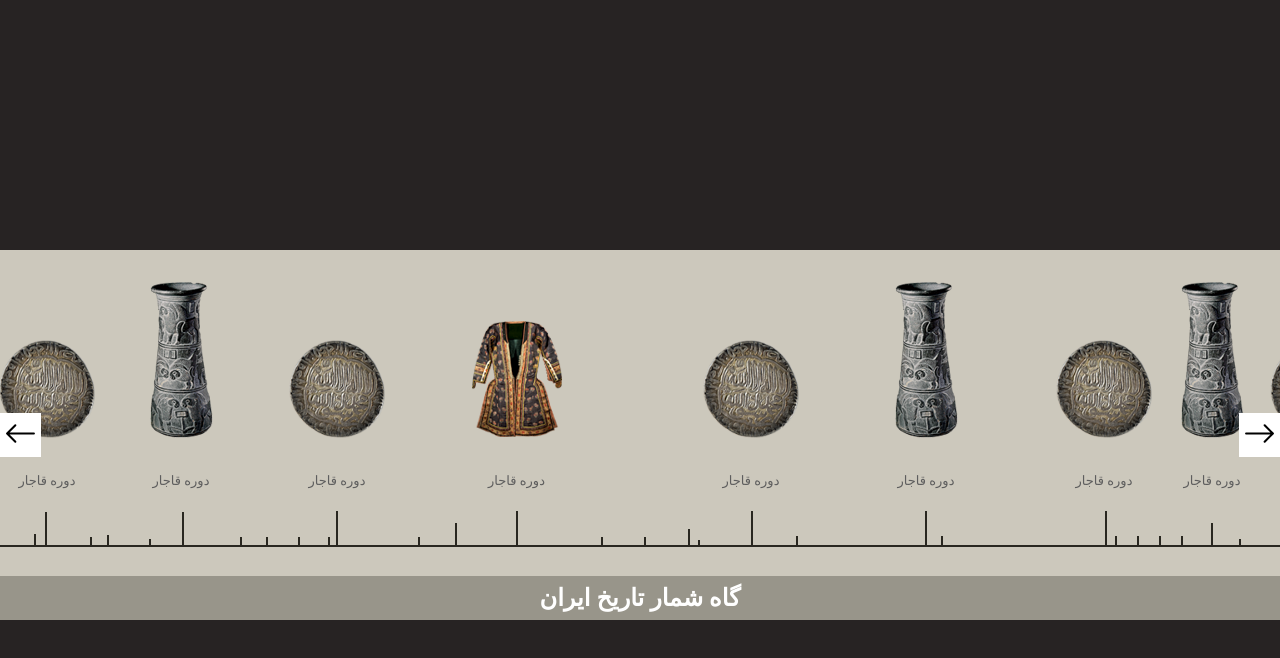
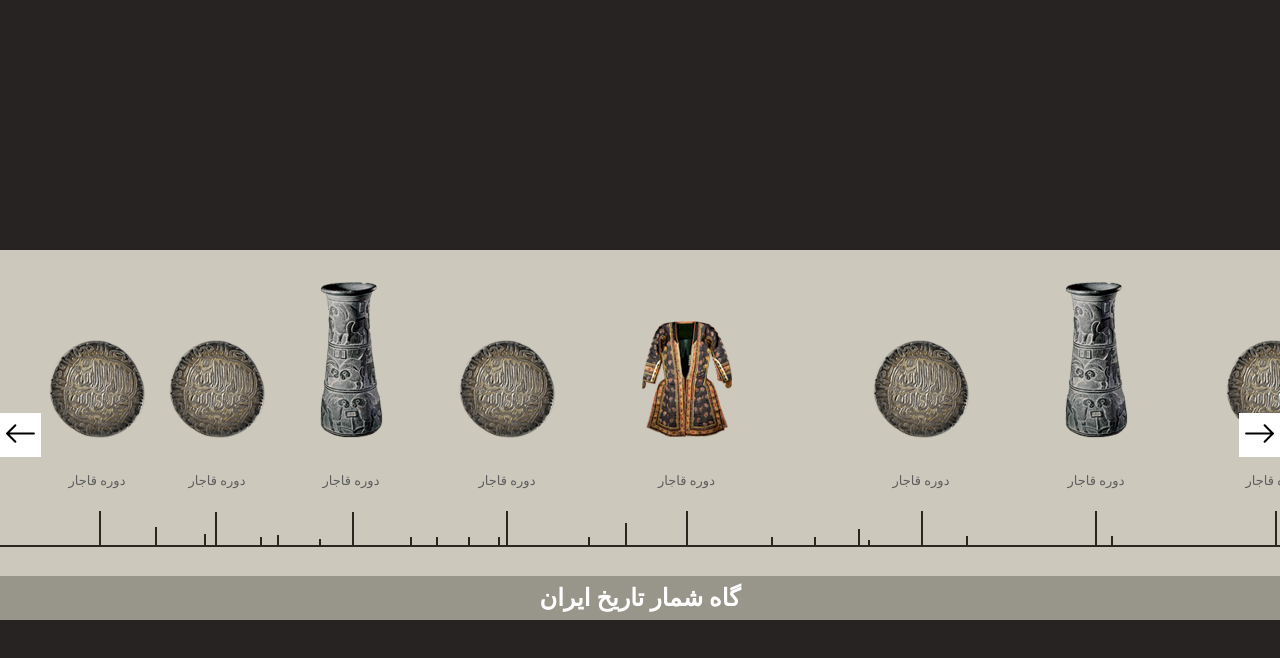
Before and after one commit to sinamohamadii/swiper, a plain HTML site: page index.html in a window 1280 px wide. Both pictures are taken after a click on the button 20 px from the left and 435 px from the top of the page. Drawn offline with Linux system fonts and the light colour scheme.

Commit message:
last update

```diff
--- a/index.css
+++ b/index.css
@@ -33,7 +33,6 @@ body {
     flex-grow: 1;
     background-color: #ccc8bc;
     position: relative;
-
 }
 
 .next-btn {
--- a/index.js
+++ b/index.js
@@ -1,24 +1,27 @@
+/* Buttons */
+
 const swiper = document.querySelector('.swiper');
-const width = window. innerWidth - 170;
+const width = window.innerWidth;
+const swiperWidth = 3054;
 
 const next = () => {
     let rightPosition = 1 * getComputedStyle(swiper).right.replace('p', '').replace('x', '');
 
-    let remainPlusScreen = 3054 + rightPosition;
+    let remainPlusScreen = swiperWidth + rightPosition;
 
     let remain = remainPlusScreen - width;
 
     let forward;
 
     if (rightPosition === 0) {
-        forward = rightPosition + width;
+        forward = width;
     }
     if (rightPosition < 0) {
-        forward = -1 * rightPosition + width;
+        forward = -1 * rightPosition + width -170;
+        console.log(remainPlusScreen);
     }
     if (remain < width) {
-        forward = -1 * rightPosition + remain;
-        console.log(forward);
+        forward = -1 * rightPosition + remain + 70;
     }
 
     swiper.style.right = `${-forward}px`;
```
